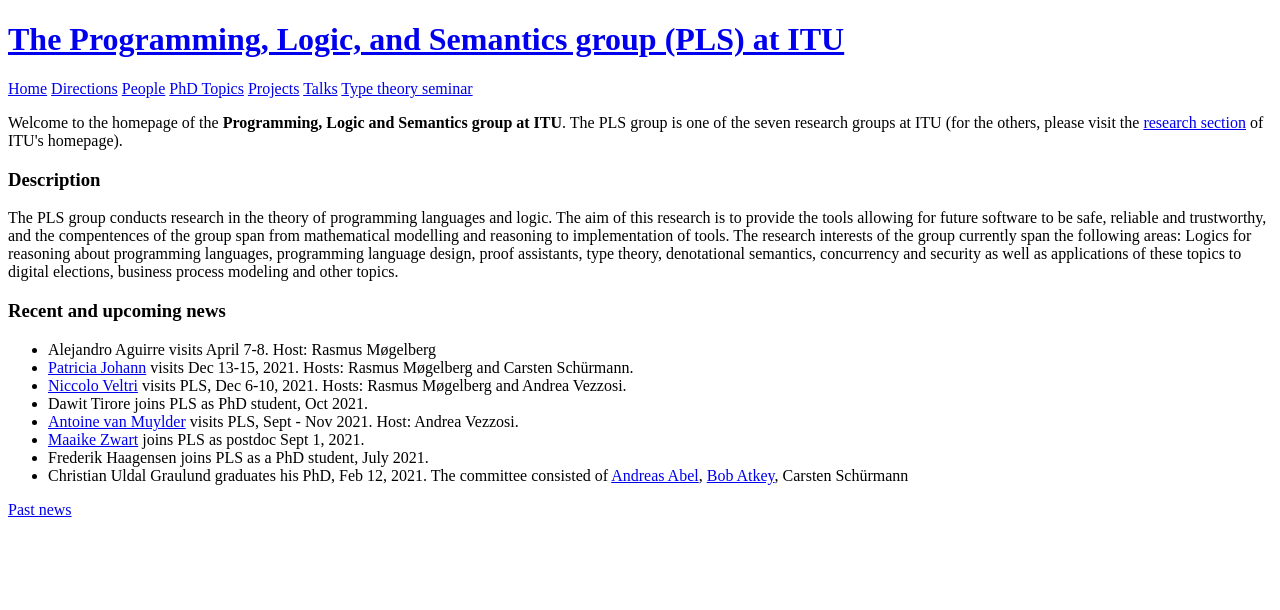
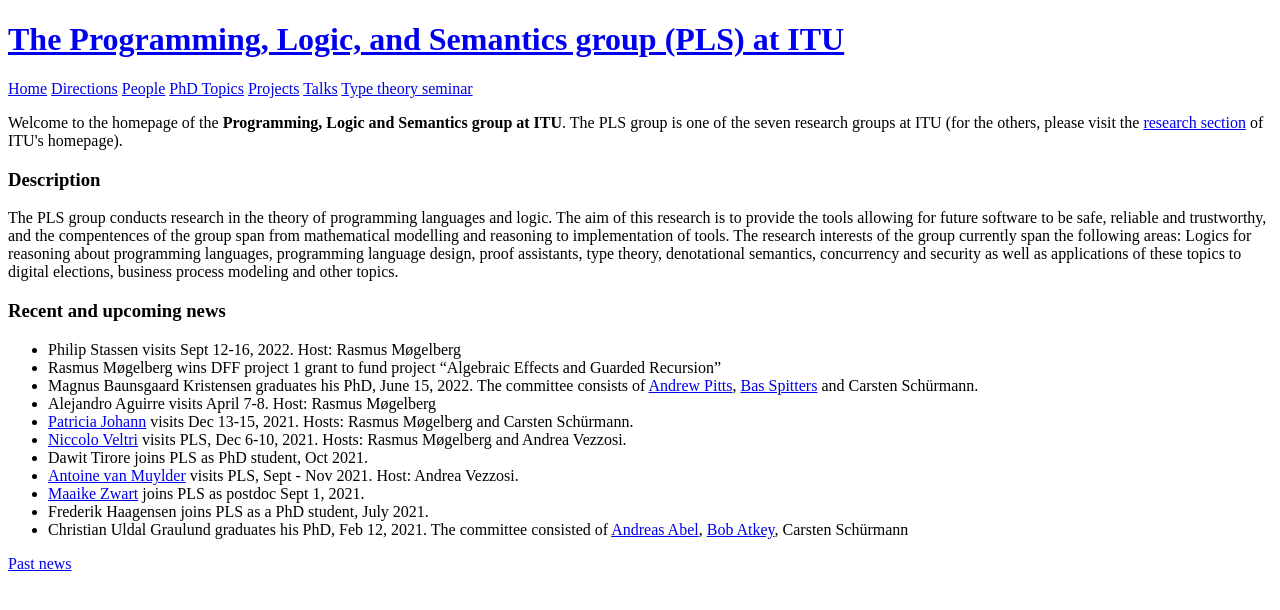
Before and after one commit to rmogelberg/pls.itu.dk, a Jekyll site: the page built from index.md, in a window 1280 px wide. Shown: the top 610 px of the page. Built offline with Jekyll 4.4.1, drawn with Linux system fonts in a browser that asks for light colours.

Commit message:
Very delayed update

```diff
--- a/index.md
+++ b/index.md
@@ -16,6 +16,9 @@
 
 ### Recent and upcoming news
 
+- Philip Stassen visits Sept 12-16, 2022. Host: Rasmus Møgelberg
+- Rasmus Møgelberg wins DFF project 1 grant to fund project "Algebraic Effects and Guarded Recursion"
+- Magnus Baunsgaard Kristensen graduates his PhD, June 15, 2022. The committee consists of [Andrew Pitts](https://www.cl.cam.ac.uk/~amp12/), [Bas Spitters](https://users-cs.au.dk/spitters/) and Carsten Schürmann.
 - Alejandro Aguirre visits April 7-8. Host: Rasmus Møgelberg
 - [Patricia Johann](https://cs.appstate.edu/~johannp/) visits Dec 13-15, 2021. Hosts: Rasmus Møgelberg and Carsten Schürmann.
 - [Niccolo Veltri](https://niccoloveltri.github.io/) visits PLS, Dec 6-10, 2021. Hosts: Rasmus Møgelberg and Andrea Vezzosi.
```
Also changed, not shown: People.md (+3 -3 lines).
